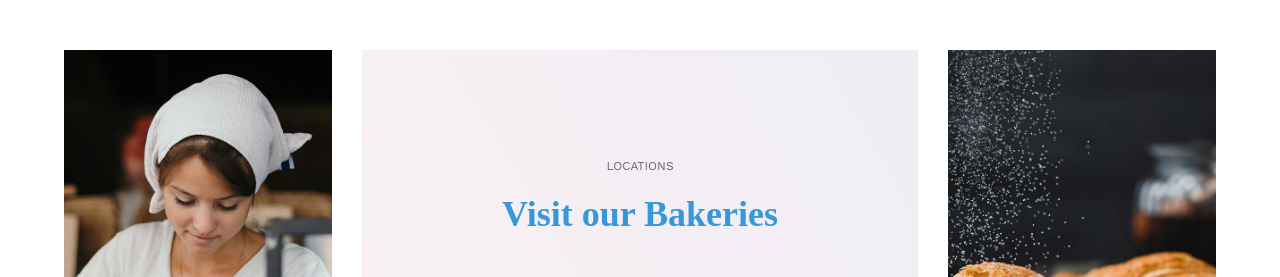
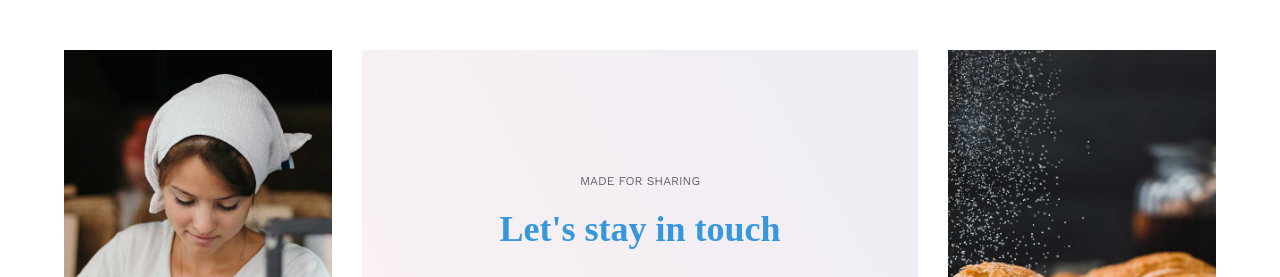
Before and after one commit to lorenaspiller/proj-html-vuejs, a website: page index.html in a window 1280 px wide. Shown: the part 6759-7036 px from the top of the page. Drawn offline with nearby package versions, Linux system fonts and the light colour scheme; a web font is replaced by a local one.

Commit message:
small fixes

```diff
--- a/index.html
+++ b/index.html
@@ -325,8 +325,8 @@
               </div>
               <div class="social-inner">
                 <!-- title section -->
-                <h5 class="title-heading uppercase mb-20">locations</h5>
-                <h2 class="section-title mb-60">Visit our Bakeries</h2>
+                <h5 class="title-heading uppercase mb-20">made for sharing</h5>
+                <h2 class="section-title mb-30">Let's stay in touch</h2>
                 <button class="btn btn-primary capitalize"><i class="fab fa-instagram"></i> follow us</button>
                 <!-- /title section -->
               </div>
--- a/src/Partials/_shopping-seasonal.scss
+++ b/src/Partials/_shopping-seasonal.scss
@@ -6,7 +6,7 @@
   height: 550px;
 
   .shopping-seasonal-wrapper {
-    width: 60%;
+    width: 70%;
 
     .social-title {
       font-size: $fontSocialTitle;
```
Also changed, not shown: dist/app.css.
